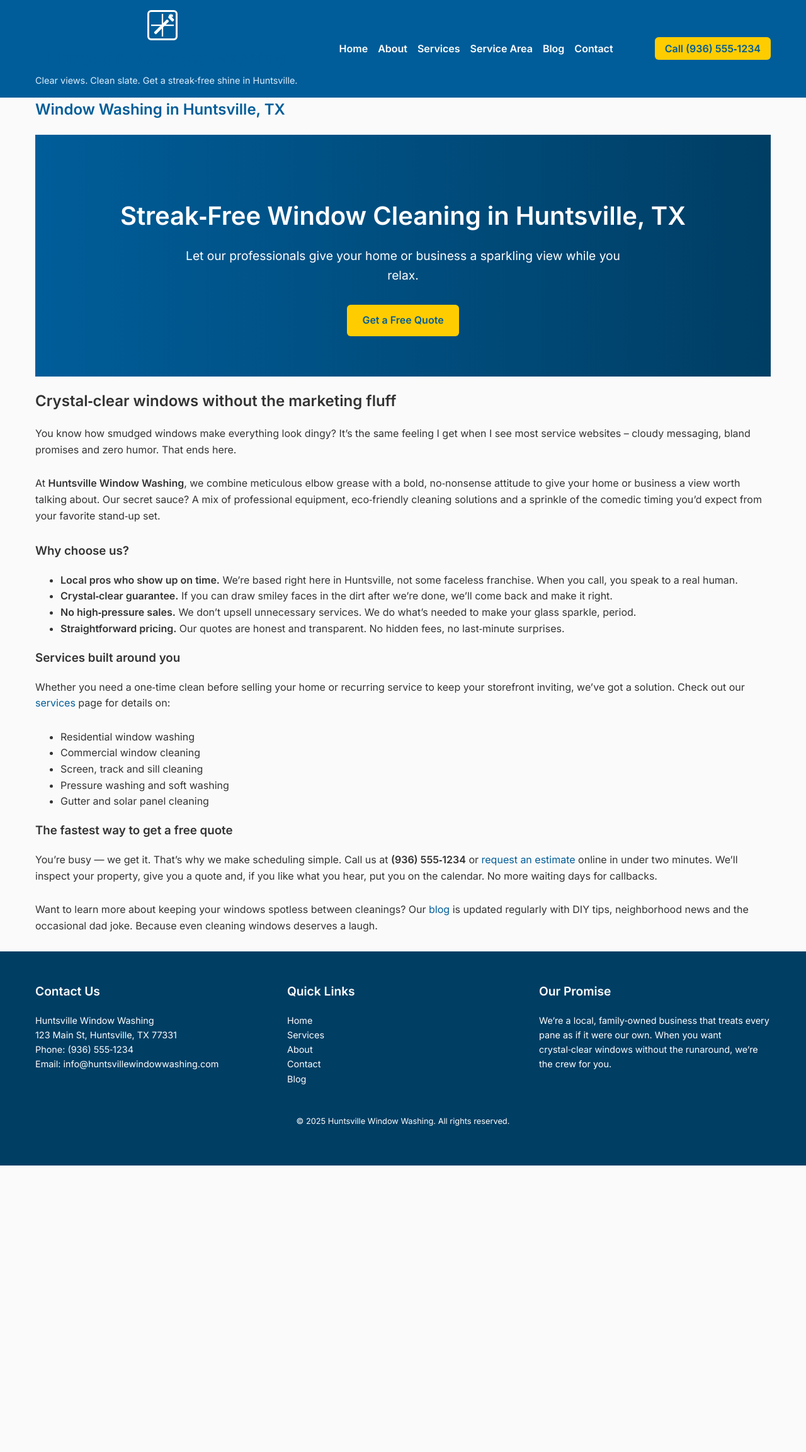
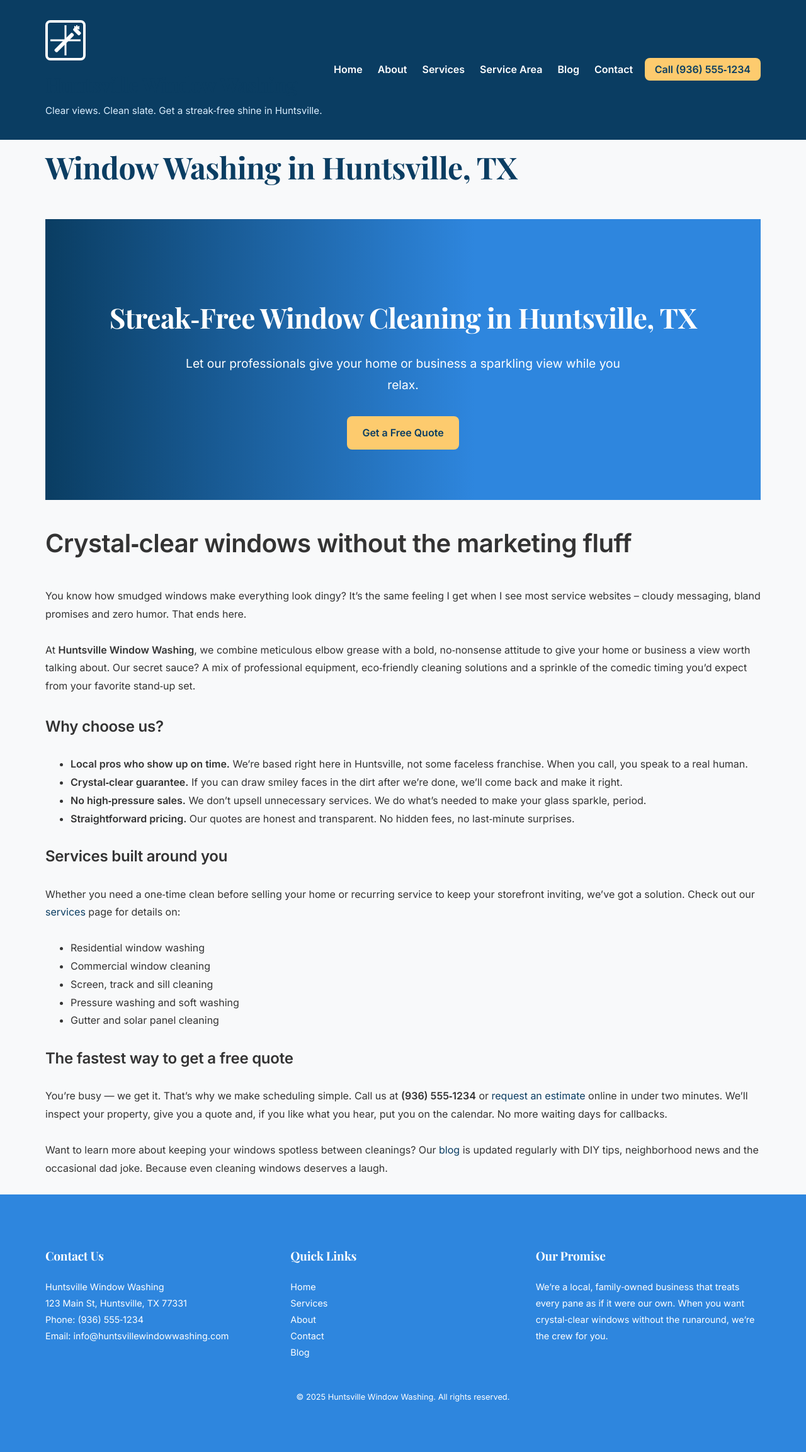
Before and after one commit to heyaaronmarketing/septic, a Jekyll site: the page built from index.md, in a window 1280 px wide. Shown: the whole page at 63% size. Built offline with Jekyll 4.4.1, drawn with Linux system fonts in a browser that asks for light colours; before the commit the page ends 1851 px from its top, so only the background shows below that.

```diff
--- a/assets/css/styles.css
+++ b/assets/css/styles.css
@@ -1,20 +1,22 @@
-/* Updated modern styles for the Huntsville Window Washing site (2025) */
+/* Updated modern styles with improved typography, spacing, colors and interactions (2025) */
 
-/* Import the Inter font from Google Fonts for a clean, modern look */
-@import url('https://fonts.googleapis.com/css2?family=Inter:wght@400;600&display=swap');
-@import url('custom.css');
+/* Import fonts from Google Fonts */
+@import url('https://fonts.googleapis.com/css2?family=Inter:wght@400;600&family=Playfair+Display:wght@700&display=swap');
 
 /* CSS variables for theming */
 :root {
-  --primary: #005d99;
-  --secondary: #003e64;
-  --accent: #ffcc00;
-  --accent-hover: #ffe680;
-  --background: #fafafa;
-  --text: #333;
-  --light-text: #666;
-  --border-radius: 6px;
+  /* Modern 2024 palette and slightly larger border radius */
+  --primary: #0A3D62; /* deep navy for primary elements */
+  --secondary: #2E86DE; /* vibrant azure for gradients and highlights */
+  --accent: #FDCB6E; /* soft golden accent for buttons/links */
+  --accent-hover: #FFEAA7; /* lighter accent for hover states */
+  --background: #F8F9FA; /* very light gray background for subtle contrast */
+  --text: #333333;
+  --light-text: #666666;
+  --border-radius: 8px;
   --max-width: 1200px;
+  --heading-font: 'Playfair Display', serif;
+  --body-font: 'Inter', Arial, sans-serif;
 }
 
 *,
@@ -23,36 +25,69 @@
   box-sizing: border-box;
 }
 
+html {
+  /* Enable smooth scrolling for internal anchor links */
+  scroll-behavior: smooth;
+}
+
 body {
-  font-family: 'Inter', Arial, sans-serif;
-  line-height: 1.6;
+  font-family: var(--body-font);
+  line-height: 1.8; /* increased line height for easier reading */
   margin: 0;
   background-color: var(--background);
   color: var(--text);
+  font-size: 1rem;
 }
 
-/* General anchor styles */
+/* Global typography hierarchy using clamp() for responsive sizing */
+h1,
+.page-title,
+.post-title {
+  font-size: clamp(2rem, 5vw + 1rem, 3rem);
+  letter-spacing: -0.5px;
+  margin-top: 0;
+}
+
+h2 {
+  font-size: clamp(1.5rem, 4vw + 0.5rem, 2.5rem);
+  letter-spacing: -0.5px;
+}
+
+h3 {
+  font-size: 1.5rem;
+  letter-spacing: -0.25px;
+}
+
 a {
   color: var(--primary);
   text-decoration: none;
+  transition: color 0.3s ease, background 0.3s ease;
+}
+
+/* Visible focus indicator for keyboard navigation */
+a:focus-visible,
+button:focus-visible {
+  outline: 3px solid var(--accent);
+  outline-offset: 2px;
+  border-radius: var(--border-radius);
 }
 
 a:hover {
   text-decoration: underline;
 }
 
-/* Constrained container */
 .container {
   max-width: var(--max-width);
   margin: 0 auto;
-  padding: 0 1rem;
+  /* generous horizontal padding for improved white space */
+  padding: 0 2rem;
 }
 
-/* Header */
 .site-header {
   background: var(--primary);
   color: #fff;
-  padding: 1rem 0;
+  /* Increase padding for breathing room */
+  padding: 2rem 0;
 }
 
 .site-header .container {
@@ -69,12 +104,14 @@ a:hover {
 
 .site-header .branding h1 {
   margin: 0;
-  font-size: 1.75rem;
+  font-size: 2rem;
+  font-family: var(--heading-font);
+  letter-spacing: -0.5px;
 }
 
 .site-header .branding .tagline {
   margin: 0;
-  font-size: 0.9rem;
+  font-size: 0.95rem;
   color: #dbefff;
 }
 
@@ -84,12 +121,17 @@ a:hover {
   padding: 0;
   display: flex;
   flex-wrap: wrap;
-  gap: 1rem;
+  gap: 1.5rem;
 }
 
 .site-header .site-nav a {
   color: #fff;
   font-weight: 600;
+  transition: color 0.3s ease;
+}
+
+.site-header .site-nav a:hover {
+  color: var(--accent);
 }
 
 .site-header .cta a {
@@ -104,17 +146,18 @@ a:hover {
   background: var(--accent-hover);
 }
 
-/* Hero section */
 .hero {
-  background: linear-gradient(90deg, var(--primary), var(--secondary));
+  /* Softer gradient for a modern feel */
+  background: linear-gradient(90deg, var(--primary), var(--secondary) 60%);
   color: #fff;
-  padding: 4rem 1rem;
+  padding: 5rem 1.5rem;
   text-align: center;
 }
 
 .hero h2 {
-  font-size: 2.5rem;
+  font-size: 2.75rem;
   margin-bottom: 1rem;
+  font-family: var(--heading-font);
 }
 
 .hero p {
@@ -130,23 +173,25 @@ a:hover {
   color: var(--primary);
   border-radius: var(--border-radius);
   font-weight: 600;
+  transition: background 0.3s ease;
 }
 
 .hero .btn:hover {
   background: var(--accent-hover);
 }
 
-/* Footer */
 .site-footer {
   background: var(--secondary);
   color: #fff;
-  padding: 3rem 0 2rem;
+  /* Increase vertical padding for footer */
+  padding: 5rem 0 3rem;
   font-size: 0.9rem;
 }
 
 .site-footer h3 {
   margin-top: 0;
   font-size: 1.2rem;
+  font-family: var(--heading-font);
 }
 
 .site-footer ul {
@@ -157,6 +202,7 @@ a:hover {
 .site-footer a {
   color: #fff;
   text-decoration: none;
+  transition: color 0.3s ease;
 }
 
 .site-footer a:hover {
@@ -180,11 +226,15 @@ a:hover {
   font-size: 0.8rem;
 }
 
-/* Page & post styles */
 .page-title,
 .post-title {
   color: var(--primary);
   margin-top: 0;
+  font-family: var(--heading-font);
+}
+
+p {
+  margin-bottom: 1.75rem;
 }
 
 .post-meta {
@@ -205,7 +255,6 @@ a:hover {
   font-weight: bold;
 }
 
-/* Form styles */
 form {
   max-width: 600px;
   margin: 2rem 0;
@@ -223,7 +272,7 @@ label {
 input,
 textarea {
   width: 100%;
-  padding: 0.5rem;
+  padding: 0.75rem;
   border: 1px solid #ccc;
   border-radius: var(--border-radius);
 }
@@ -240,13 +289,13 @@ button[type="submit"] {
   border-radius: var(--border-radius);
   cursor: pointer;
   font-weight: 600;
+  transition: background 0.3s ease;
 }
 
 button[type="submit"]:hover {
   background: #004777;
 }
 
-/* Service grid */
 .service-grid {
   display: grid;
   grid-template-columns: repeat(auto-fit, minmax(250px, 1fr));
@@ -257,26 +306,27 @@ button[type="submit"]:hover {
 .service-card {
   background: #fff;
   border: 1px solid #e0e0e0;
-  padding: 1.5rem;
+  padding: 1.75rem;
   border-radius: var(--border-radius);
   box-shadow: 0 2px 4px rgba(0, 0, 0, 0.05);
-  transition: transform 0.2s, box-shadow 0.2s;
+  transition: transform 0.2s ease, box-shadow 0.2s ease;
 }
 
 .service-card:hover {
   transform: translateY(-4px);
-  box-shadow: 0 4px 8px rgba(0, 0, 0, 0.08);
+  box-shadow: 0 4px 12px rgba(0, 0, 0, 0.1);
+  border-color: var(--accent);
 }
 
 .service-card h3 {
   margin-top: 0;
+  font-family: var(--heading-font);
 }
 
 .service-card p {
   color: var(--light-text);
 }
 
-/* Blog post list */
 .post-list {
   list-style: none;
   padding: 0;
@@ -289,14 +339,22 @@ button[type="submit"]:hover {
 .post-list li {
   background: #fff;
   border: 1px solid #e0e0e0;
-  padding: 1.5rem;
+  padding: 1.75rem;
   border-radius: var(--border-radius);
   box-shadow: 0 2px 4px rgba(0, 0, 0, 0.05);
+  transition: transform 0.2s ease, box-shadow 0.2s ease;
+}
+
+.post-list li:hover {
+  transform: translateY(-3px);
+  box-shadow: 0 4px 12px rgba(0, 0, 0, 0.1);
+  border-color: var(--accent);
 }
 
 .post-list li h3 {
   margin-top: 0;
   margin-bottom: 0.25rem;
+  font-family: var(--heading-font);
 }
 
 .post-list .post-meta {
@@ -310,7 +368,6 @@ button[type="submit"]:hover {
   font-weight: 600;
 }
 
-/* Responsive adjustments */
 @media (max-width: 768px) {
   .site-header .container {
     flex-direction: column;
@@ -320,7 +377,7 @@ button[type="submit"]:hover {
   .site-header .site-nav ul {
     flex-direction: column;
     align-items: flex-start;
-    gap: 0.5rem;
+    gap: 0.75rem;
   }
 
   .site-footer .footer-columns {
@@ -328,11 +385,11 @@ button[type="submit"]:hover {
   }
 
   .hero {
-    padding: 3rem 1rem;
+    padding: 4rem 1rem;
   }
 
   .hero h2 {
-    font-size: 2rem;
+    font-size: 2.25rem;
   }
 
   .hero p {
```
